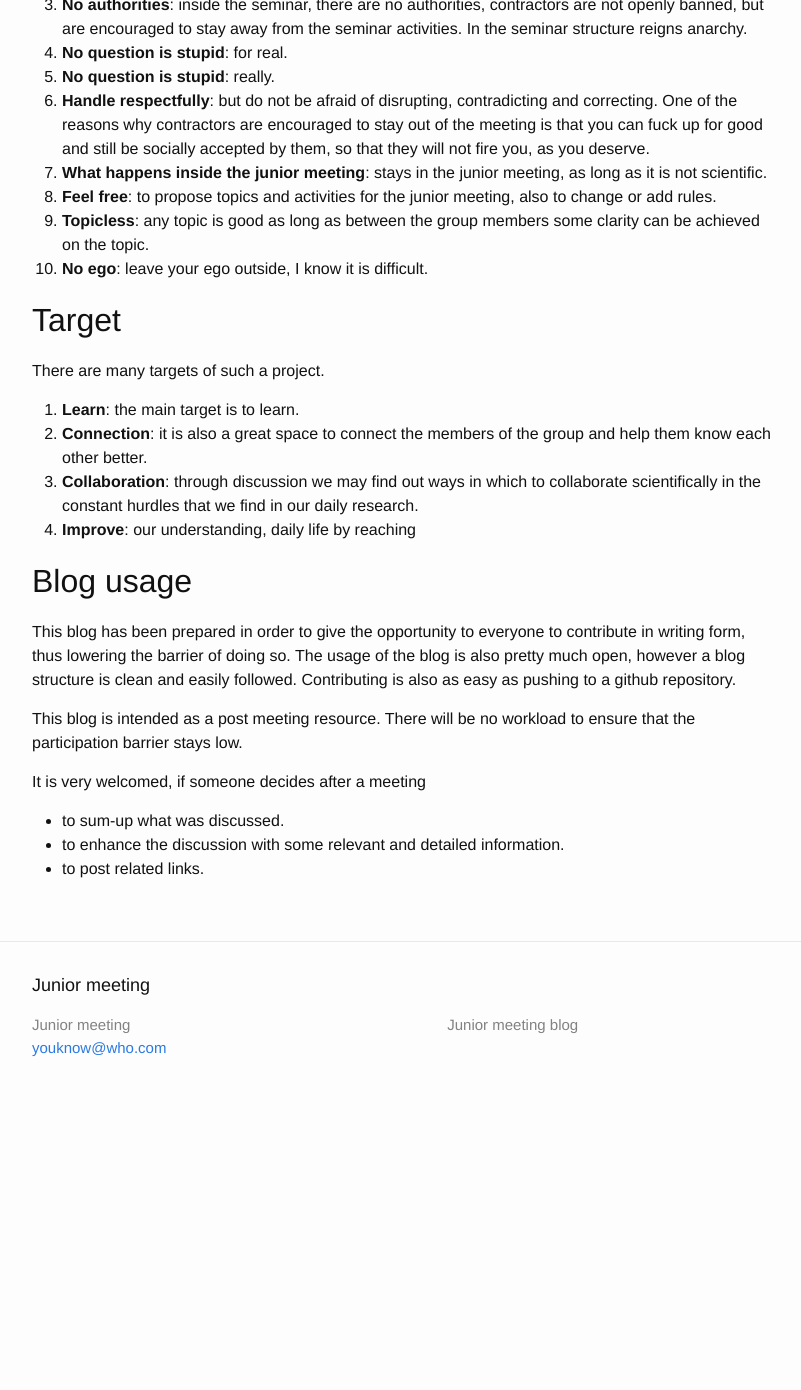
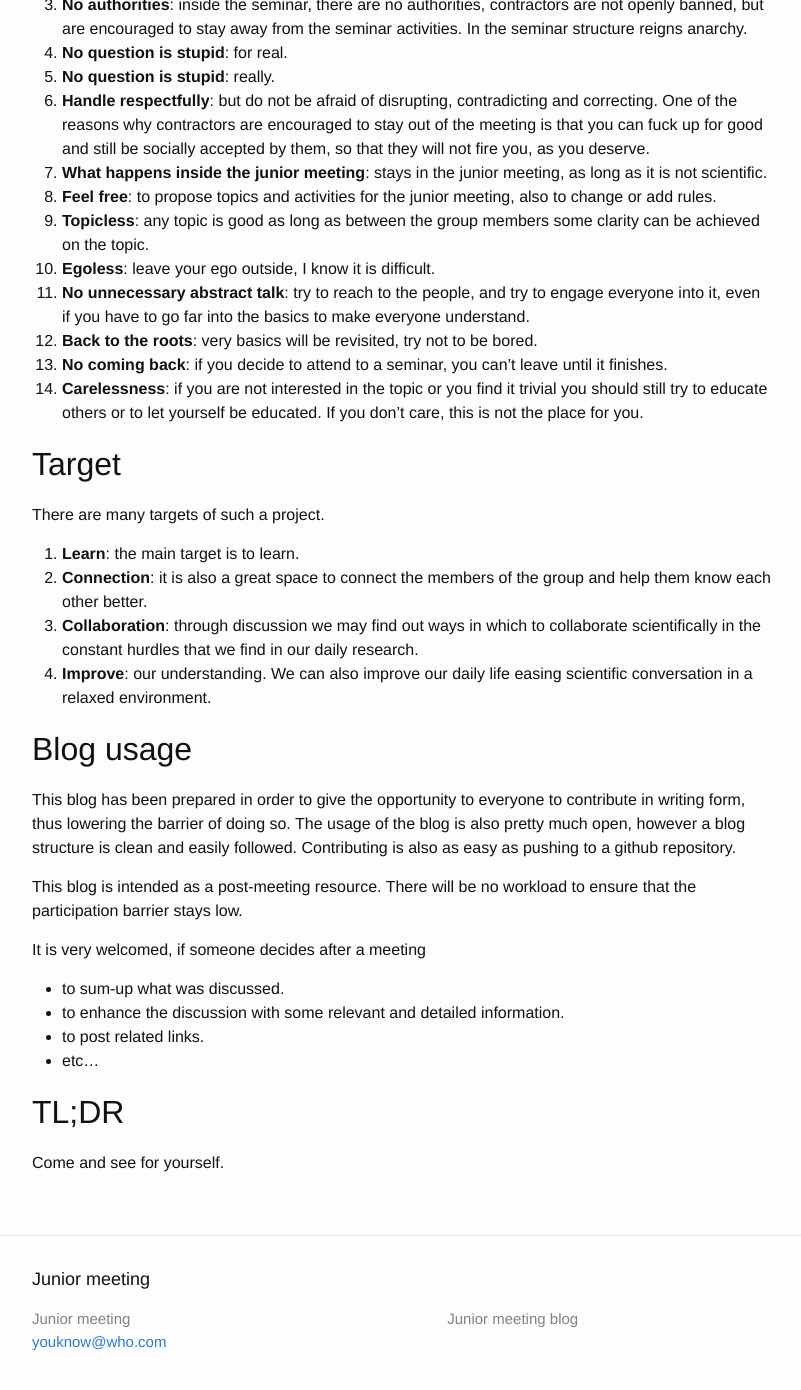
Before and after one commit to alejandrogallo/meeting-juniors, a Jekyll site: the page built from about.md, in a window 1280 px wide and 1400 px high, scrolled down 507 px. Shown: the top 1390 px of the window, without its empty margins (238-1039 px from the left). Built offline with Jekyll 4.4.1, drawn with Linux system fonts in a browser that asks for light colours; comment, search, counter and statistics services are not loaded; before the commit the page ends 1626 px from its top, so only the background shows below that.

Commit message:
update about

```diff
--- a/about.md
+++ b/about.md
@@ -38,7 +38,16 @@ comment on non-scientific aspects as a social recreation.
     also to change or add rules.
   1. **Topicless**: any topic is good as long as  between the group members
      some clarity can be achieved on the topic.
-  1. **No ego**: leave your ego outside, I know it is difficult.
+  1. **Egoless**: leave your ego outside, I know it is difficult.
+  1. **No unnecessary abstract talk**: try to reach to the people,
+     and try to engage everyone into it, even if you have to go far into
+    the basics to make everyone understand.
+  1. **Back to the roots**: very basics will be revisited, try not to be bored.
+  1. **No coming back**: if you decide to attend to a seminar, you can't leave
+    until it finishes.
+  1. **Carelessness**: if you are not interested in the topic or you find it trivial
+    you should still try to educate others or to let yourself be educated.
+    If you don't care, this is not the place for you.
 
 
 ## Target
@@ -51,7 +60,8 @@ There are many targets of such a project.
   1. **Collaboration**: through discussion we may find out ways in which
     to collaborate scientifically in the constant hurdles that we find in our
     daily research.
- 1. **Improve**: our understanding, daily life by reaching
+ 1. **Improve**: our understanding. We can also improve our daily life
+    easing scientific conversation in a relaxed environment.
 
 ## Blog usage
 
@@ -61,7 +71,7 @@ of the blog is also pretty much open, however a blog structure is clean and
 easily followed. Contributing is also as easy as pushing to a github
 repository.
 
-This blog is intended as a post meeting resource. There will be no workload
+This blog is intended as a post-meeting resource. There will be no workload
 to ensure that the participation barrier stays low.
 
 It is very welcomed, if someone decides after a meeting
@@ -69,7 +79,12 @@ It is very welcomed, if someone decides after a meeting
   -  to sum-up what was discussed.
   -  to enhance the discussion with some relevant and detailed information.
   -  to post related links.
+  -  etc...
 
+
+## TL;DR
+
+Come and see for yourself.
 
 
 <!--vim: spell spelllang=en -->
```
